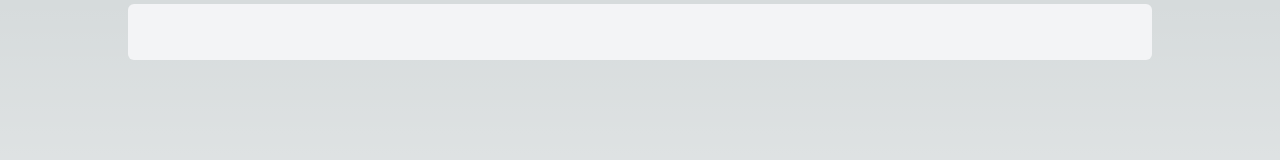
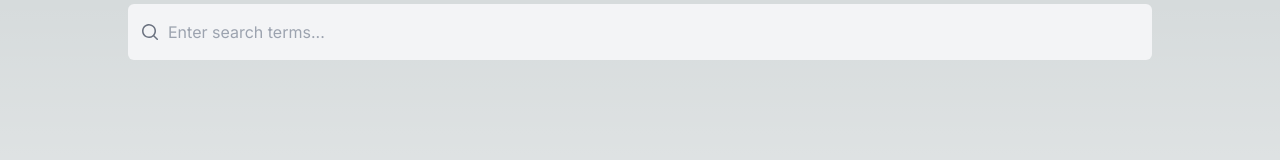
Before and after one commit to dillan-prince/ilant-health-assessment, a Next.js app: page / in a window 1280 px wide. Shown: the top 160 px of the page. Built offline with nearby package versions, Linux system fonts and the light colour scheme.

Commit message:
improve search bar styling

```diff
--- a/app/components/SearchBar.tsx
+++ b/app/components/SearchBar.tsx
@@ -1,19 +1,43 @@
 import { useBookContext } from "@/app/contexts/BookContext";
-import { useState } from "react";
+import CloseX from "@/app/icons/CloseX";
+import MagnifyingGlass from "@/app/icons/MagnifyingGlass";
+import { useEffect, useState } from "react";
 
 const SearchBar = () => {
-  const { setSearchValue } = useBookContext();
+  const { searchValue, setSearchValue } = useBookContext();
 
   const [value, setValue] = useState("");
 
+  useEffect(() => {
+    setValue(searchValue);
+  }, [searchValue]);
+
   return (
+    <div className="relative">
+      <div className="pointer-events-none absolute inset-y-0 left-0 flex items-center pl-3">
+        <span className="text-gray-500">
+          <MagnifyingGlass />
+        </span>
+      </div>
       <input
-      className="bg-gray-100 dark:bg-slate-700 w-full p-4 rounded-md"
+        className="bg-gray-100 dark:bg-slate-700 w-full py-4 px-10 rounded-md"
         type="text"
+        placeholder="Enter search terms..."
         value={value}
         onChange={(e) => setValue(e.target.value)}
         onBlur={(e) => setSearchValue(e.target.value)}
       />
+      {value && (
+        <div className="absolute inset-y-0 right-0 flex items-center pr-4">
+          <span
+            className="text-gray-500 cursor-pointer"
+            onClick={() => setSearchValue("")}
+          >
+            <CloseX />
+          </span>
+        </div>
+      )}
+    </div>
   );
 };
 
--- /dev/null
+++ b/app/icons/CloseX.tsx
@@ -0,0 +1,12 @@
+const CloseX = () => (
+  <svg
+    xmlns="http://www.w3.org/2000/svg"
+    viewBox="0 0 20 20"
+    fill="currentColor"
+    className="w-5 h-5"
+  >
+    <path d="M6.28 5.22a.75.75 0 00-1.06 1.06L8.94 10l-3.72 3.72a.75.75 0 101.06 1.06L10 11.06l3.72 3.72a.75.75 0 101.06-1.06L11.06 10l3.72-3.72a.75.75 0 00-1.06-1.06L10 8.94 6.28 5.22z" />
+  </svg>
+);
+
+export default CloseX;
--- /dev/null
+++ b/app/icons/MagnifyingGlass.tsx
@@ -0,0 +1,16 @@
+const MagnifyingGlass = () => (
+  <svg
+    xmlns="http://www.w3.org/2000/svg"
+    viewBox="0 0 20 20"
+    fill="currentColor"
+    className="w-5 h-5"
+  >
+    <path
+      fillRule="evenodd"
+      d="M9 3.5a5.5 5.5 0 100 11 5.5 5.5 0 000-11zM2 9a7 7 0 1112.452 4.391l3.328 3.329a.75.75 0 11-1.06 1.06l-3.329-3.328A7 7 0 012 9z"
+      clipRule="evenodd"
+    />
+  </svg>
+);
+
+export default MagnifyingGlass;
```
Lines whose indentation alone changed are shown as unchanged.
